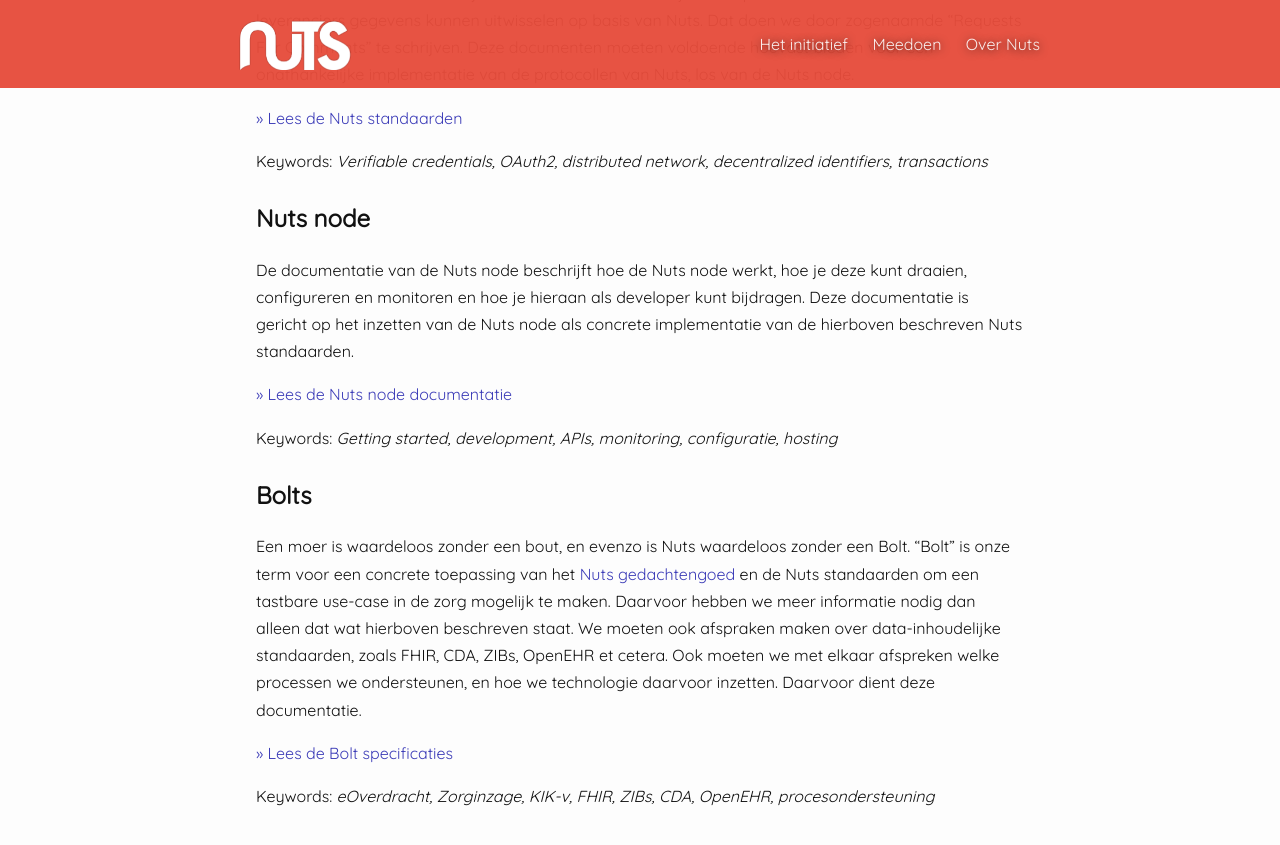
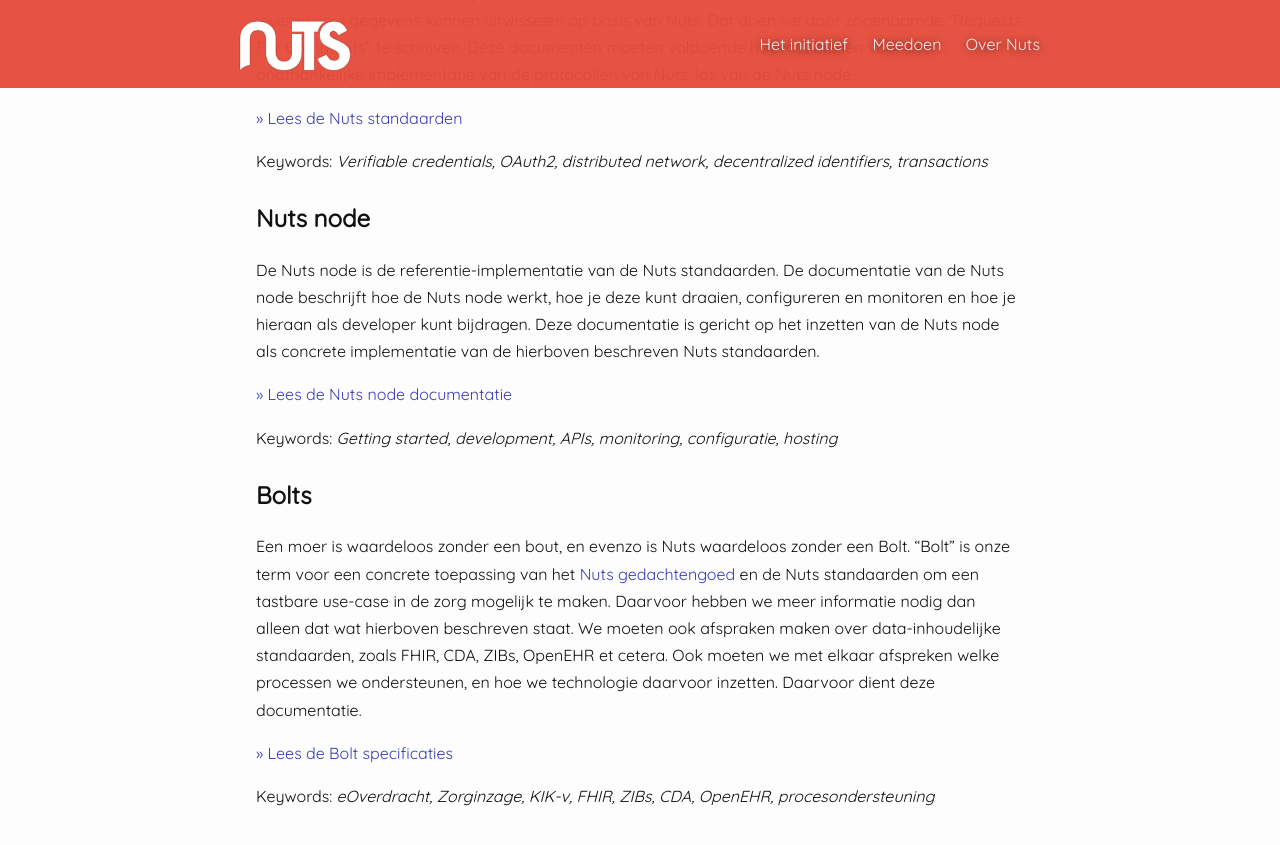
Before and after one commit to nuts-foundation/nuts-webpresence, a Jekyll site: the page built from documentatie.md, in a window 1280 px wide and 900 px high, scrolled down 721 px. Shown: the top 845 px of the window. Built offline with Jekyll 4.4.1, drawn with Linux system fonts in a browser that asks for light colours.

Commit message:
Add mention of reference implementation

```diff
--- a/documentatie.md
+++ b/documentatie.md
@@ -20,18 +20,21 @@
 
 [&raquo; Lees de Nuts standaarden](https://nuts-foundation.gitbook.io/)
 
-Keywords: _Verifiable credentials, OAuth2, distributed network, decentralized identifiers, transactions_
+Keywords: _Verifiable credentials, OAuth2, distributed network, decentralized
+identifiers, transactions_
 
 ## Nuts node
 
-De documentatie van de Nuts node beschrijft hoe de Nuts node werkt, hoe je deze
+De Nuts node is de referentie-implementatie van de Nuts standaarden. De
+documentatie van de Nuts node beschrijft hoe de Nuts node werkt, hoe je deze
 kunt draaien, configureren en monitoren en hoe je hieraan als developer kunt
 bijdragen. Deze documentatie is gericht op het inzetten van de Nuts node als
 concrete implementatie van de hierboven beschreven Nuts standaarden.
 
 [&raquo; Lees de Nuts node documentatie](https://nuts-node.readthedocs.io/)
 
-Keywords: _Getting started, development, APIs, monitoring, configuratie, hosting_
+Keywords: _Getting started, development, APIs, monitoring, configuratie,
+hosting_
 
 ## Bolts
 
@@ -46,4 +49,5 @@
 
 [&raquo; Lees de Bolt specificaties](https://nuts-foundation.gitbook.io/bolts/)
 
-Keywords: _eOverdracht, Zorginzage, KIK-v, FHIR, ZIBs, CDA, OpenEHR, procesondersteuning_
+Keywords: _eOverdracht, Zorginzage, KIK-v, FHIR, ZIBs, CDA, OpenEHR,
+procesondersteuning_
```
